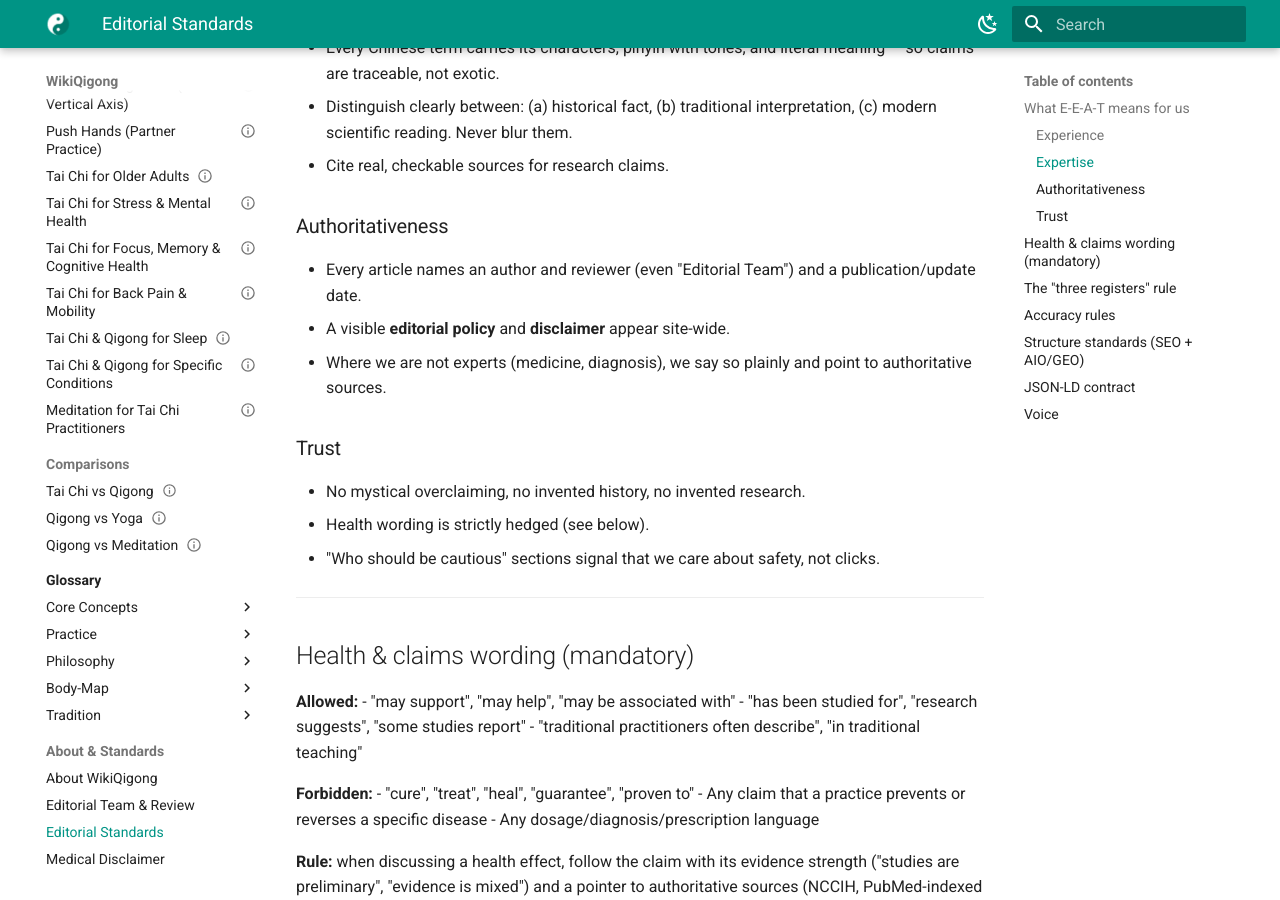
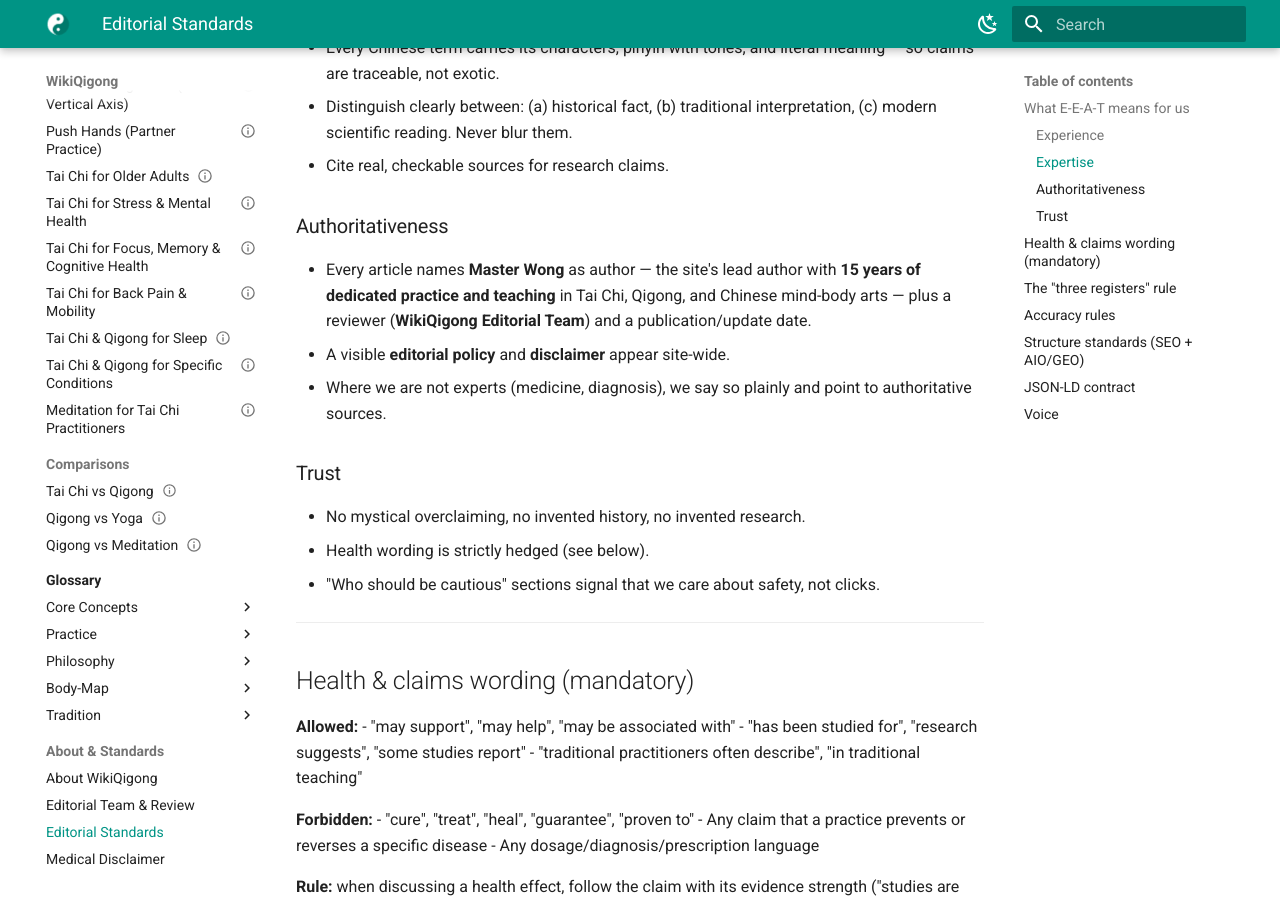
Before and after one commit to martinxionbiotech-max/wikiqigong, an MkDocs documentation site: the page built from docs/editorial-standards.md, in a window 1280 px wide and 900 px high, scrolled down 751 px. Built offline with MkDocs 1.6.1 and Material for MkDocs 9.7.7, drawn with Linux system fonts in a browser that asks for light colours; some of the changed text lies outside the part shown.

Commit message:
docs: codify Master Wong author convention into writing queue, glossary schema, editorial standards + cron job

```diff
--- a/docs/editorial-standards.md
+++ b/docs/editorial-standards.md
@@ -35,8 +35,10 @@ site on Chinese mind–body practices, it translates into concrete commitments:
 - Cite real, checkable sources for research claims.
 
 ### Authoritativeness
-- Every article names an author and reviewer (even "Editorial Team") and a
-  publication/update date.
+- Every article names **Master Wong** as author — the site's lead author with
+  **15 years of dedicated practice and teaching** in Tai Chi, Qigong, and
+  Chinese mind-body arts — plus a reviewer (**WikiQigong Editorial Team**) and
+  a publication/update date.
 - A visible **editorial policy** and **disclaimer** appear site-wide.
 - Where we are not experts (medicine, diagnosis), we say so plainly and point
   to authoritative sources.
@@ -119,8 +121,10 @@ Every article must provide, where applicable:
 
 Every article page emits two blocks:
 
-1. **Article** (or BlogPosting): headline, description, author, datePublished,
-   dateModified, publisher (Organization), mainEntityOfPage.
+1. **Article** (or BlogPosting): headline, description, author (a `Person` —
+   **Master Wong** — with `jobTitle` and a description noting 15 years of
+   practice), datePublished, dateModified, publisher (Organization),
+   mainEntityOfPage.
 2. **FAQPage**: mainEntity array of Question/acceptedAnswer pairs, mirroring
    the visible FAQ section exactly (no answers that aren't on the page).
 
```
Also changed, not shown: GLOSSARY_SCHEMA.md (+2 -0 lines), WRITING_QUEUE.md (+7 -0 lines).
